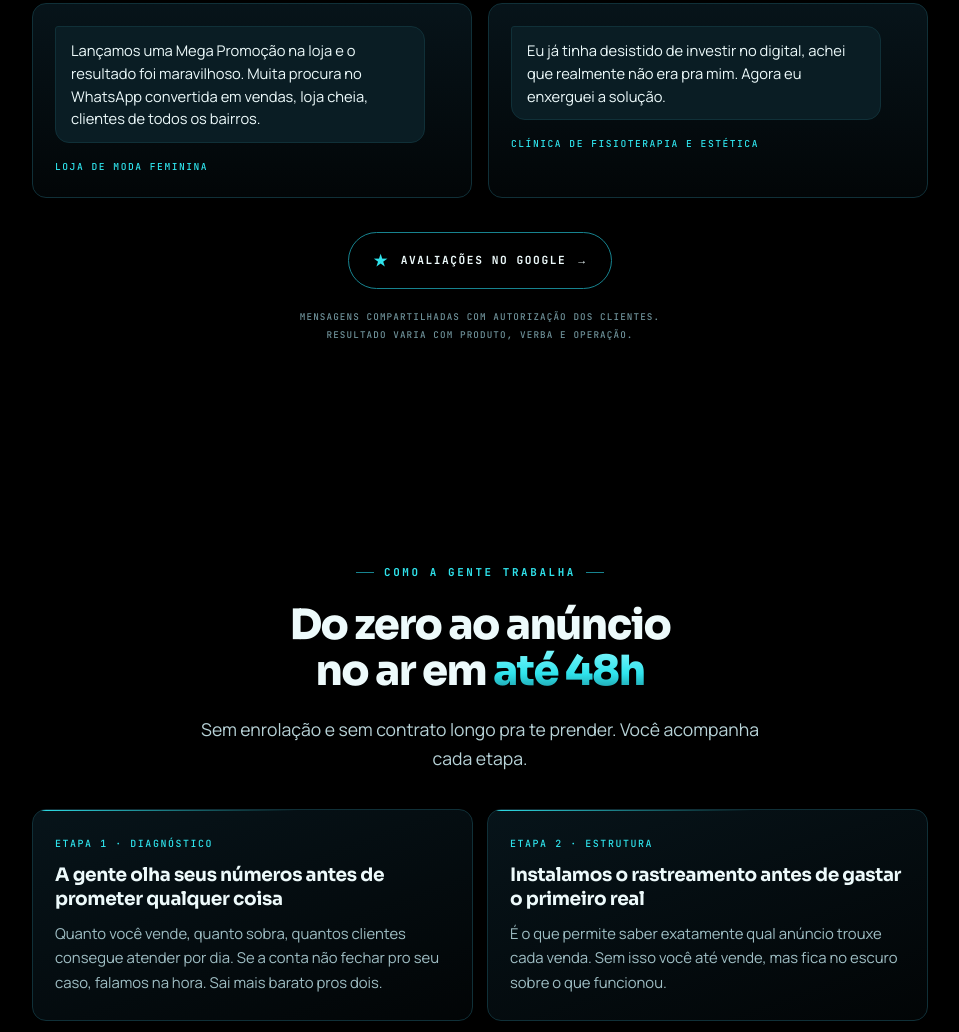
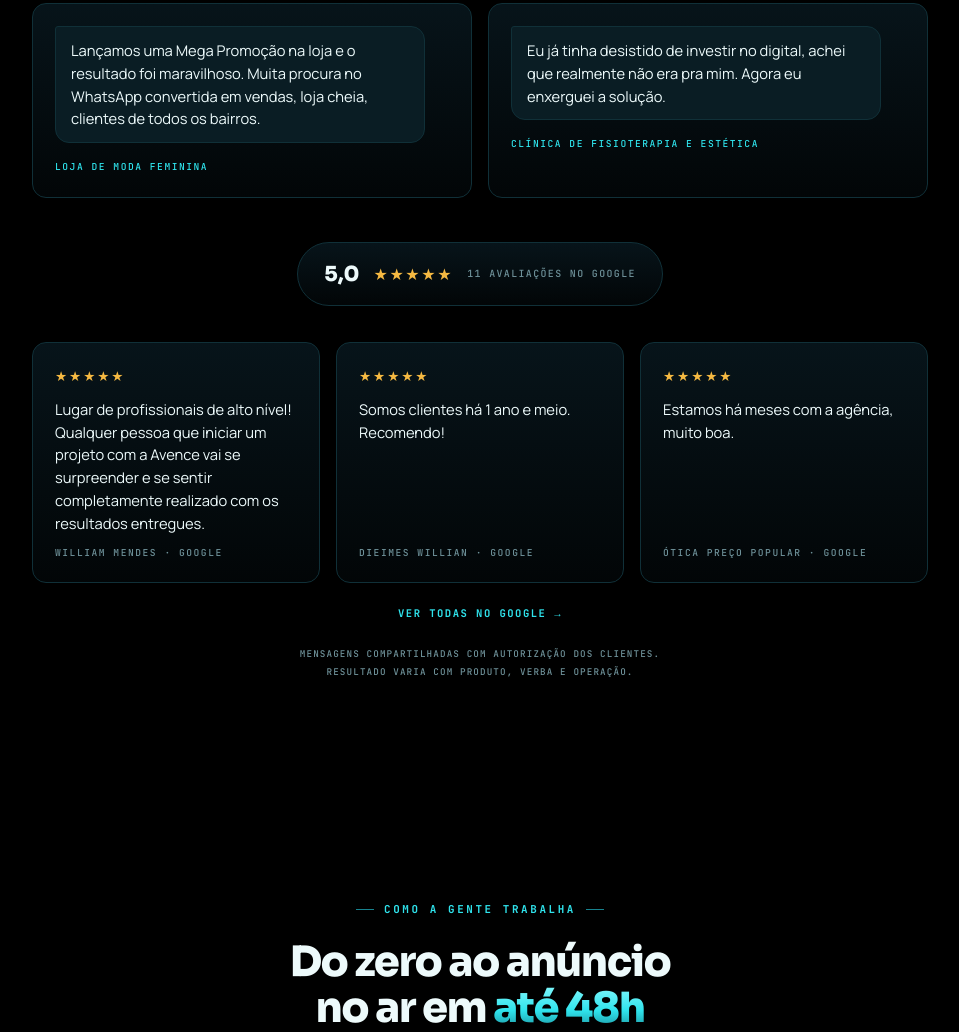
Before and after one commit to avenceperformance/avenceperformance, a plain HTML site: page index.html in a window 1280 px wide. Shown: the part 4061-5093 px from the top of the page, without its empty margins (160-1119 px from the left). Drawn offline with Linux system fonts and the light colour scheme.

Commit message:
Integra avaliações do Google na seção de prova social
Co-Authored-By: Claude Fable 5 <noreply@anthropic.com>
Claude-Session: https://claude.ai/code/session_0163CbjntVimhaHQd1LTHjah

```diff
--- a/index.html
+++ b/index.html
@@ -184,9 +184,16 @@ input[type=range]:focus-visible{outline:2px solid var(--hot);outline-offset:8px}
 .tcard{background:linear-gradient(180deg,var(--panel),rgba(3,8,10,.7));border:1px solid var(--line);border-radius:14px;padding:22px;text-align:left;display:flex;flex-direction:column;gap:10px}
 .bub{background:var(--panel2);border:1px solid var(--line);border-radius:3px 14px 14px 14px;padding:12px 15px;font-size:.92rem;line-height:1.55;color:var(--paper);max-width:94%}
 .tseg{font-family:var(--mono);font-size:.6rem;letter-spacing:.16em;text-transform:uppercase;color:var(--cyan);margin-top:6px}
-.gbadge{display:inline-flex;align-items:center;gap:12px;margin-top:34px;padding:15px 24px;border:1px solid var(--deepcyan);border-radius:999px;font-family:var(--mono);font-size:.7rem;font-weight:700;letter-spacing:.14em;text-transform:uppercase;color:var(--paper);text-decoration:none;transition:border-color .2s}
-.gbadge:hover{border-color:var(--cyan)}
-.gbadge .gstar{color:var(--cyan);font-size:.95rem}
+.ghead{display:inline-flex;align-items:center;gap:14px;margin-top:44px;padding:14px 26px;border:1px solid var(--line);border-radius:999px;background:linear-gradient(180deg,var(--panel),rgba(3,8,10,.7))}
+.ghead .gscore{font-family:var(--display);font-weight:800;font-size:1.3rem;color:var(--paper)}
+.ghead .gstars{color:#F5B942;font-size:1rem;letter-spacing:.1em}
+.ghead .gcount{font-family:var(--mono);font-size:.62rem;letter-spacing:.14em;text-transform:uppercase;color:var(--muted)}
+.grev{background:linear-gradient(180deg,var(--panel),rgba(3,8,10,.7));border:1px solid var(--line);border-radius:14px;padding:22px;text-align:left;display:flex;flex-direction:column;gap:10px}
+.grev .gs{color:#F5B942;font-size:.85rem;letter-spacing:.14em}
+.grev p{font-size:.92rem;line-height:1.55;color:var(--paper)}
+.grev .gname{font-family:var(--mono);font-size:.6rem;letter-spacing:.16em;text-transform:uppercase;color:var(--muted);margin-top:auto}
+.glink{display:inline-block;margin-top:22px;font-family:var(--mono);font-size:.66rem;font-weight:700;letter-spacing:.14em;text-transform:uppercase;color:var(--cyan);text-decoration:none}
+.glink:hover{color:var(--hot)}
 .pnote{font-family:var(--mono);font-size:.58rem;letter-spacing:.12em;text-transform:uppercase;color:var(--muted);margin-top:20px;line-height:1.9}
 .card{
   background:linear-gradient(180deg,var(--panel),rgba(3,8,10,.7));
@@ -417,9 +424,31 @@ footer p{font-family:var(--mono);font-size:.62rem;letter-spacing:.16em;text-tran
       </div>
     </div>
 
-    <a class="gbadge" href="https://www.google.com/maps/search/Avence+Performance+Ag%C3%AAncia+de+Marketing+Digital+Campo+Grande" target="_blank" rel="noopener">
-      <span class="gstar">★</span> Avaliações no Google <span>→</span>
-    </a>
+    <div class="ghead">
+      <span class="gscore">5,0</span>
+      <span class="gstars">★★★★★</span>
+      <span class="gcount">11 avaliações no Google</span>
+    </div>
+
+    <div class="proofstats">
+      <div class="grev">
+        <div class="gs">★★★★★</div>
+        <p>Lugar de profissionais de alto nível! Qualquer pessoa que iniciar um projeto com a Avence vai se surpreender e se sentir completamente realizado com os resultados entregues.</p>
+        <div class="gname">William Mendes · Google</div>
+      </div>
+      <div class="grev">
+        <div class="gs">★★★★★</div>
+        <p>Somos clientes há 1 ano e meio. Recomendo!</p>
+        <div class="gname">Dieimes Willian · Google</div>
+      </div>
+      <div class="grev">
+        <div class="gs">★★★★★</div>
+        <p>Estamos há meses com a agência, muito boa.</p>
+        <div class="gname">Ótica Preço Popular · Google</div>
+      </div>
+    </div>
+
+    <a class="glink" href="https://www.google.com/maps/search/Avence+Performance+Ag%C3%AAncia+de+Marketing+Digital+Campo+Grande" target="_blank" rel="noopener">Ver todas no Google →</a>
     <p class="pnote">Mensagens compartilhadas com autorização dos clientes.<br>Resultado varia com produto, verba e operação.</p>
   </div>
 </section>
```
